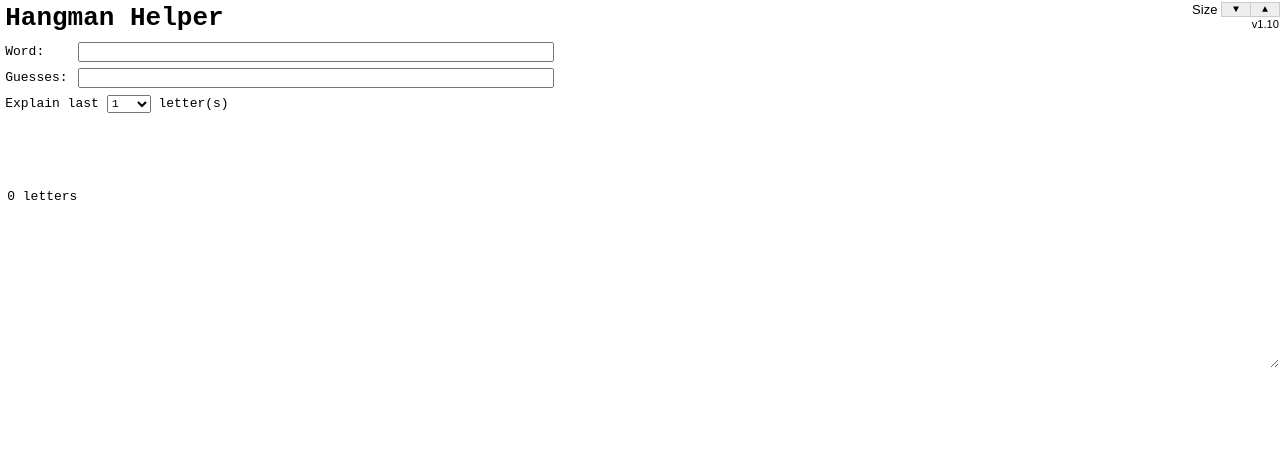
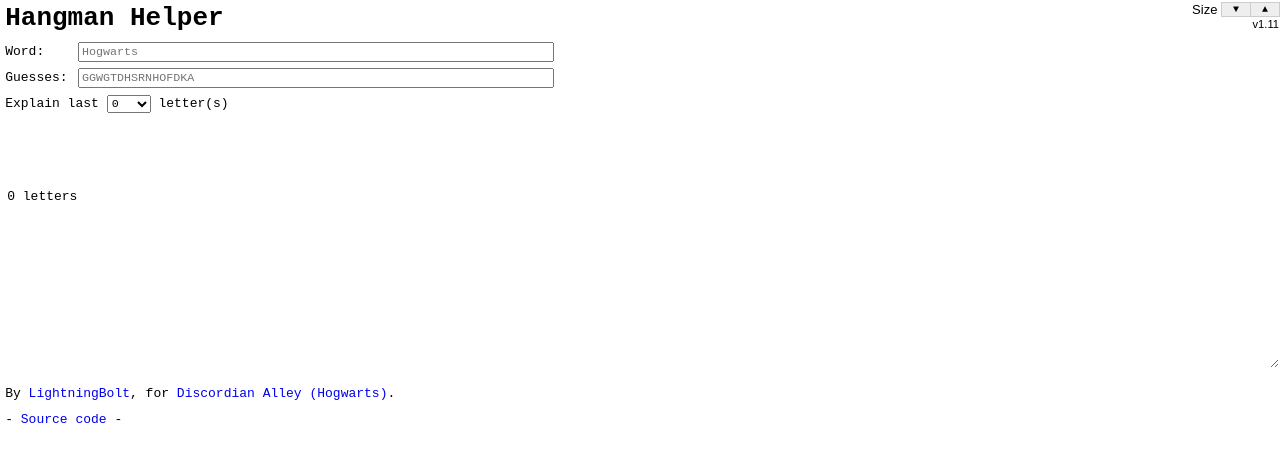
Before and after one commit to tvhsin/HangmanHelper, a plain HTML site: page index.html in a window 1280 px wide. Drawn offline with Linux system fonts and the light colour scheme.

Commit message:
Update index.html

```diff
--- a/index.html
+++ b/index.html
@@ -1,18 +1,51 @@
 <!DOCTYPE html>
 <html lang="en">
   <head>
+    <!--
+        ░░░░░░░░░▄░░░░░░░░░░░░░░▄
+        ░░░░░░░░▌▒█░░░░░░░░░░░▄▀▒▌ Wow
+        ░░░░░░░░▌▒▒█░░░░░░░░▄▀▒▒▒▐
+        ░░░░░░░▐▄▀▒▒▀▀▀▀▄▄▄▀▒▒▒▒▒▐
+        ░░░░░▄▄▀▒░▒▒▒▒▒▒▒▒▒█▒▒▄█▒▐
+        ░░░▄▀▒▒▒░░░▒▒▒░░░▒▒▒▀██▀▒▌
+        ░░▐▒▒▒▄▄▒▒▒▒░░░▒▒▒▒▒▒▒▀▄▒▒▌ so source
+        ░░▌░░▌█▀▒▒▒▒▒▄▀█▄▒▒▒▒▒▒▒█▒▐
+        ░▐░░░▒▒▒▒▒▒▒▒▌██▀▒▒░░░▒▒▒▀▄▌
+        ░▌░▒▄██▄▒▒▒▒▒▒▒▒▒░░░░░░▒▒▒▒▌
+        ▌▒▀▐▄█▄█▌▄░▀▒▒░░░░░░░░░░▒▒▒▐
+        ▐▒▒▐▀▐▀▒░▄▄▒▄▒▒▒▒▒▒░▒░▒░▒▒▒▒▌
+        ▐▒▒▒▀▀▄▄▒▒▒▄▒▒▒▒▒▒▒▒░▒░▒░▒▒▐
+        ░▌▒▒▒▒▒▒▀▀▀▒▒▒▒▒▒░▒░▒░▒░▒▒▒▌
+        ░▐▒▒▒▒▒▒▒▒▒▒▒▒▒▒░▒░▒░▒▒▄▒▒▐ y u view this?
+        ░░▀▄▒▒▒▒▒▒▒▒▒▒▒░▒░▒░▒▄▒▒▒▒▌
+        ░░░░▀▄▒▒▒▒▒▒▒▒▒▒▄▄▄▀▒▒▒▒▄▀
+        ░░░░░░▀▄▄▄▄▄▄▀▀▀▒▒▒▒▒▄▄▀
+        ░░░░░░░░░▒▒▒▒▒▒▒▒▒▒▀▀ much code
+    -->
     <title>Hangman Helper</title>
-	<META http-equiv="Content-Type" content="text/html; charset=UTF-8">
-	<meta name='viewport' content='width=device-width, user-scalable=no, initial-scale=1, maximum-scale=1, minimum-scale=1'/>
-	<link rel="stylesheet" type="text/css" href="main.css">
+    <meta http-equiv="Content-Type" content="text/html; charset=UTF-8" />
+    <meta
+      name="viewport"
+      content="width=device-width, user-scalable=no, initial-scale=1, maximum-scale=1, minimum-scale=1"
+    />
+    <link rel="stylesheet" type="text/css" href="main.css" />
   </head>
   <body onload="bodyOnLoad()">
-
     <div id="fontSizeBtns">
       Size
-	<input type="button" value="▼" title="Smaller font" onclick="adjustFontSize(false)"><input type="button" value="▲" title="Larger font" onclick="adjustFontSize(true)">
+      <input
+        type="button"
+        value="▼"
+        title="Smaller font"
+        onclick="adjustFontSize(false)"
+      /><input
+        type="button"
+        value="▲"
+        title="Larger font"
+        onclick="adjustFontSize(true)"
+      />
     </div>
-<div id="version">v1.10</div>
+    <div id="version">v1.11</div>
 
     <div id="content">
       <div id="header">
@@ -20,11 +53,27 @@
       </div>
 
       <div id="main">
-		<form action="#" method="POST" onsubmit="return false;" oninput="updateDisplay()">
-			<div class="row"><label class="label" for="word">Word:</label> <input id="word"> <span id="wordLen"></span></div>
-			<div class="row"><label class="label" for="guesses">Guesses:</label> <input id="guesses"></div>
-			<div class="row"><label class="label width-auto" for="explainCount">Explain last</label>
+        <form
+          action="#"
+          method="POST"
+          onsubmit="return false;"
+          oninput="updateDisplay()"
+        >
+          <div class="row">
+            <label class="label" for="word">Word:</label>
+            <input id="word" placeholder="Hogwarts" />
+            <span id="wordLen"></span>
+          </div>
+          <div class="row">
+            <label class="label" for="guesses">Guesses:</label>
+            <input id="guesses" placeholder="GGWGTDHSRNHOFDKA" />
+          </div>
+          <div class="row">
+            <label class="label width-auto" for="explainCount"
+              >Explain last</label
+            >
             <select id="explainCount" onchange="updateDisplay()">
+              <option value="0">0</option>
               <option value="1">1</option>
               <option value="2">2</option>
               <option value="3">3</option>
@@ -41,10 +90,37 @@
           </div>
         </form>
         <div id="successMsg">&nbsp;</div>
-		<textarea id="results" rows="8" cols="80" readonly aria-label="Results"></textarea>
+        <textarea
+          id="results"
+          rows="8"
+          cols="80"
+          readonly
+          aria-label="Results"
+        ></textarea>
       </div>
 
-	<div id="footer"></div>
+      <div id="footer">
+        <p>
+          By
+          <a
+            style="text-decoration: none"
+            href="https://discord.com/users/733232145304125540"
+            target="_blank"
+            >LightningBolt</a
+          >, for
+          <a
+            style="text-decoration: none"
+            href="https://discord.gg/tfdAD9rwv8"
+            target="_blank"
+            >Discordian Alley (Hogwarts)</a
+          >. <br />- <a
+            style="text-decoration: none"
+            href="https://github.com/LightningBolt62/HangmanHelper"
+            target="_blank"
+            >Source code</a
+          > -
+        </p>
+      </div>
       <script src="lib/store/store.legacy.min.js"></script>
       <script src="main.js"></script>
     </div>
```
Lines whose indentation alone changed are shown as unchanged.
